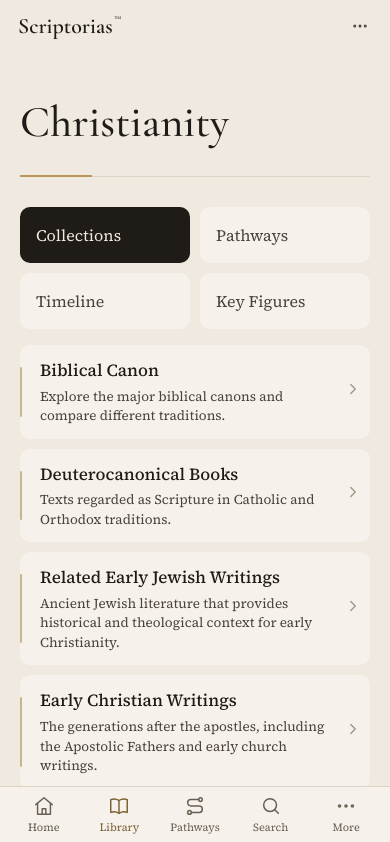
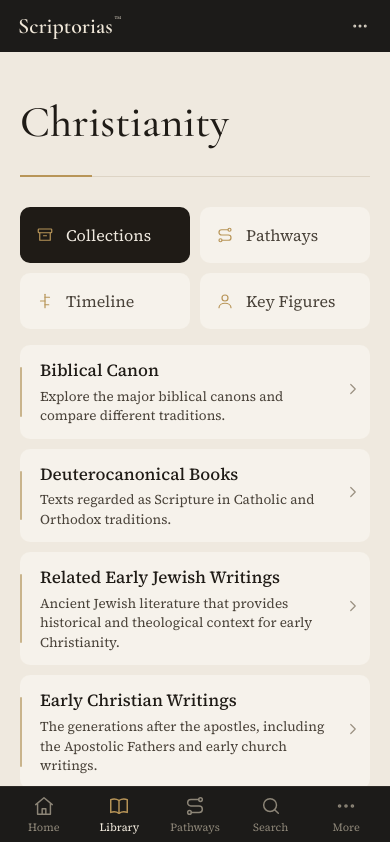
Before and after one commit to scriptorias/scriptorias, a React (Vite) app: page /library/christianity/collections in a window 390 px wide. Shown: the top 842 px of the page. Built offline with nearby package versions, Linux system fonts and the light colour scheme.

Commit message:
Mobile: dark header and tab bar to match the sidebar; icons on library section buttons

```diff
--- a/src/components/Icon.tsx
+++ b/src/components/Icon.tsx
@@ -29,6 +29,7 @@ export const ICONS: Record<string, string> = {
   type: '<path d="M4 19 9 5l5 14M5.8 14h6.4"/><path d="M15 19l3-8 3 8M15.9 16.5h4.2"/>',
   quote: '<path d="M7 17c-2 0-3-1.5-3-3.5C4 10 6 7.5 9 7M17 17c-2 0-3-1.5-3-3.5 0-3.5 2-6 5-6.5"/>',
   flag: '<path d="M5 21V4"/><path d="M5 4h11l-2 4 2 4H5"/>',
+  collections: '<rect x="3" y="4" width="18" height="5" rx="1"/><path d="M5 9v10h14V9"/><path d="M10 13h4"/>',
   library: '<path d="M3 5c3-1 6-1 9 1 3-2 6-2 9-1v14c-3-1-6-1-9 1-3-2-6-2-9-1z"/><path d="M12 6v14"/>',
 };
 
--- a/src/pages/Library.tsx
+++ b/src/pages/Library.tsx
@@ -7,7 +7,7 @@ import { NotFound } from "./Misc";
 import { collectionPath } from "../lib/paths";
 import { useTitle } from "../lib/useTitle";
 
-const TABS: [string, string][] = [["collections", "Collections"], ["paths", "Pathways"], ["timeline", "Timeline"], ["figures", "Key Figures"]];
+const TABS: [string, string, string][] = [["collections", "Collections", "collections"], ["paths", "Pathways", "paths"], ["timeline", "Timeline", "timeline"], ["figures", "Key Figures", "people"]];
 
 export function Library({ id: fixedId }: { id?: string }) {
   const params = useParams();
@@ -25,7 +25,7 @@ export function Library({ id: fixedId }: { id?: string }) {
     <Page>
       <Hero title={t.name} />
       <nav className="tab-buttons" aria-label={`${t.name} library`}>
-        {TABS.map(([k, n]) => <Link key={k} to={`/library/${id}/${k}`} className={tab === k ? "on" : ""} aria-current={tab === k ? "page" : undefined}>{n}</Link>)}
+        {TABS.map(([k, n, icon]) => <Link key={k} to={`/library/${id}/${k}`} className={tab === k ? "on" : ""} aria-current={tab === k ? "page" : undefined}><Icon name={icon} />{n}</Link>)}
       </nav>
       {tab === "collections" ? (
         <div className="cards">
--- a/src/styles/app.css
+++ b/src/styles/app.css
@@ -95,8 +95,9 @@ h1 { margin: 0; font: 500 46px/1.08 var(--serif); letter-spacing: -.01em; }
 
 /* Library section buttons: same shape as the Home library buttons (.lib) */
 .tab-buttons { display: grid; grid-template-columns: repeat(auto-fill, minmax(190px, 1fr)); gap: 10px; margin: 26px 0 22px; }
-.tab-buttons a { display: flex; align-items: center; padding: 16px; border-radius: var(--radius); background: var(--card); font-size: 16px; color: var(--ink-2); }
+.tab-buttons a { display: flex; align-items: center; gap: 12px; padding: 16px; border-radius: var(--radius); background: var(--card); font-size: 16px; color: var(--ink-2); }
 .tab-buttons a:hover { background: var(--card-hover); color: var(--ink); }
+.tab-buttons a svg { color: var(--gold); }
 .tab-buttons a.on { background: var(--ink); color: var(--paper); }
 @media (max-width: 820px) { .tab-buttons { grid-template-columns: repeat(auto-fill, minmax(150px, 1fr)); margin: 20px 0 16px; } }
 
@@ -195,10 +196,12 @@ h1 { margin: 0; font: 500 46px/1.08 var(--serif); letter-spacing: -.01em; }
   .topbar {
     position: sticky; top: 0; z-index: 10; display: flex; align-items: center; justify-content: space-between;
     height: 52px; margin: 0 -20px 14px; padding: 0 12px; padding-top: env(safe-area-inset-top);
-    background: color-mix(in srgb, var(--paper) 92%, transparent); backdrop-filter: blur(10px);
+    background: var(--side); color: var(--side-ink);
   }
   .topbar .back { display: inline-flex; align-items: center; gap: 4px; font-size: 15px; max-width: 70%; white-space: nowrap; overflow: hidden; text-overflow: ellipsis; }
-  .topbar .mark { font: 600 22px/1 var(--display); padding-left: 6px; }
+  .topbar .mark { font: 600 22px/1 var(--display); padding-left: 6px; color: #efe7d8; }
+  .topbar .icon-btn { color: var(--side-ink); }
+  .topbar .icon-btn:hover { background: var(--side-2); }
   .crumb { display: none; }
 
   h1 { font-size: 34px; }
@@ -222,11 +225,12 @@ h1 { margin: 0; font: 500 46px/1.08 var(--serif); letter-spacing: -.01em; }
 
   .tabbar {
     position: fixed; inset: auto 0 0 0; z-index: 15; display: grid; grid-template-columns: repeat(5, 1fr);
-    padding: 8px 6px calc(8px + env(safe-area-inset-bottom)); background: var(--card); border-top: 1px solid var(--line);
+    padding: 8px 6px calc(8px + env(safe-area-inset-bottom)); background: var(--side); border-top: 1px solid #2d2a26;
   }
-  .tabbar a { display: flex; flex-direction: column; align-items: center; gap: 3px; font-size: 11px; color: var(--muted); }
+  .tabbar a { display: flex; flex-direction: column; align-items: center; gap: 3px; font-size: 11px; color: var(--side-muted); }
   .tabbar a svg { width: 22px; height: 22px; }
-  .tabbar a.on { color: var(--gold-ink); }
+  .tabbar a.on { color: #f3ecdf; }
+  .tabbar a.on svg { color: var(--gold); }
 }
 
 .toast {
```
